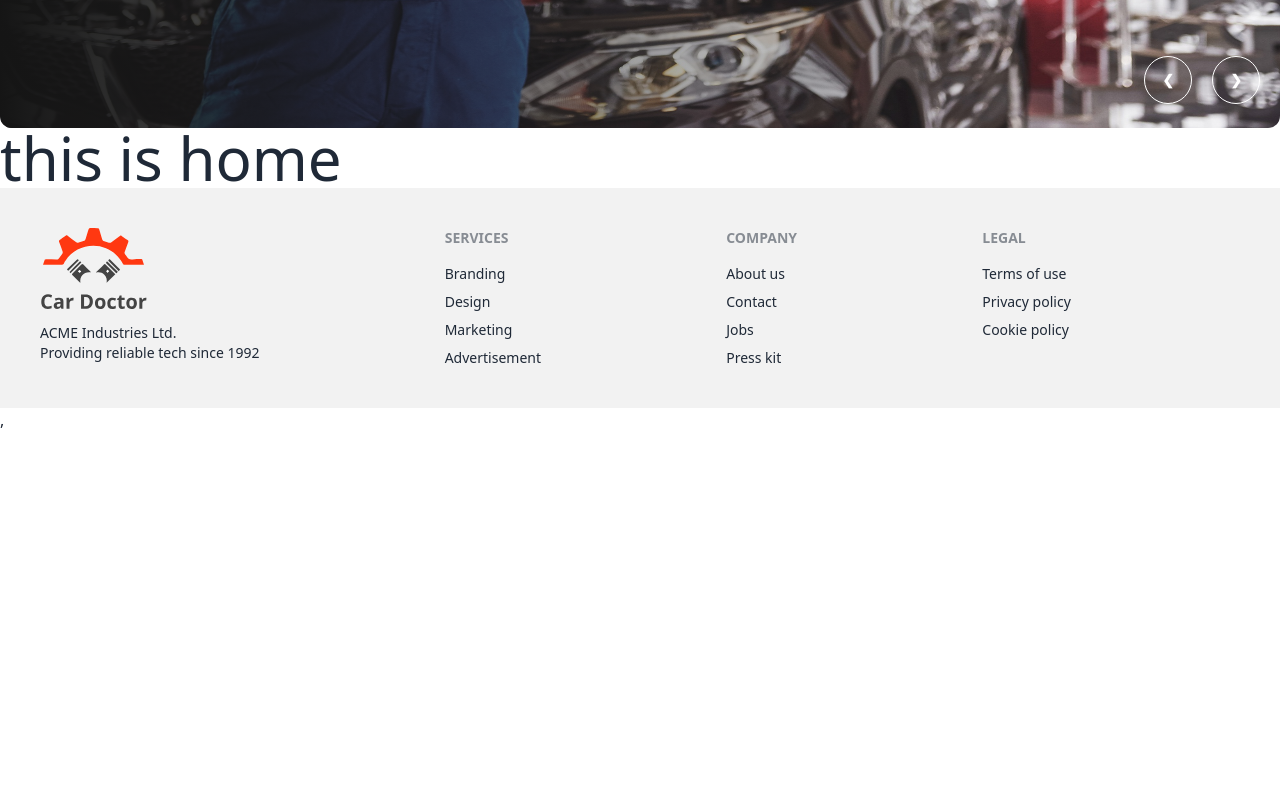
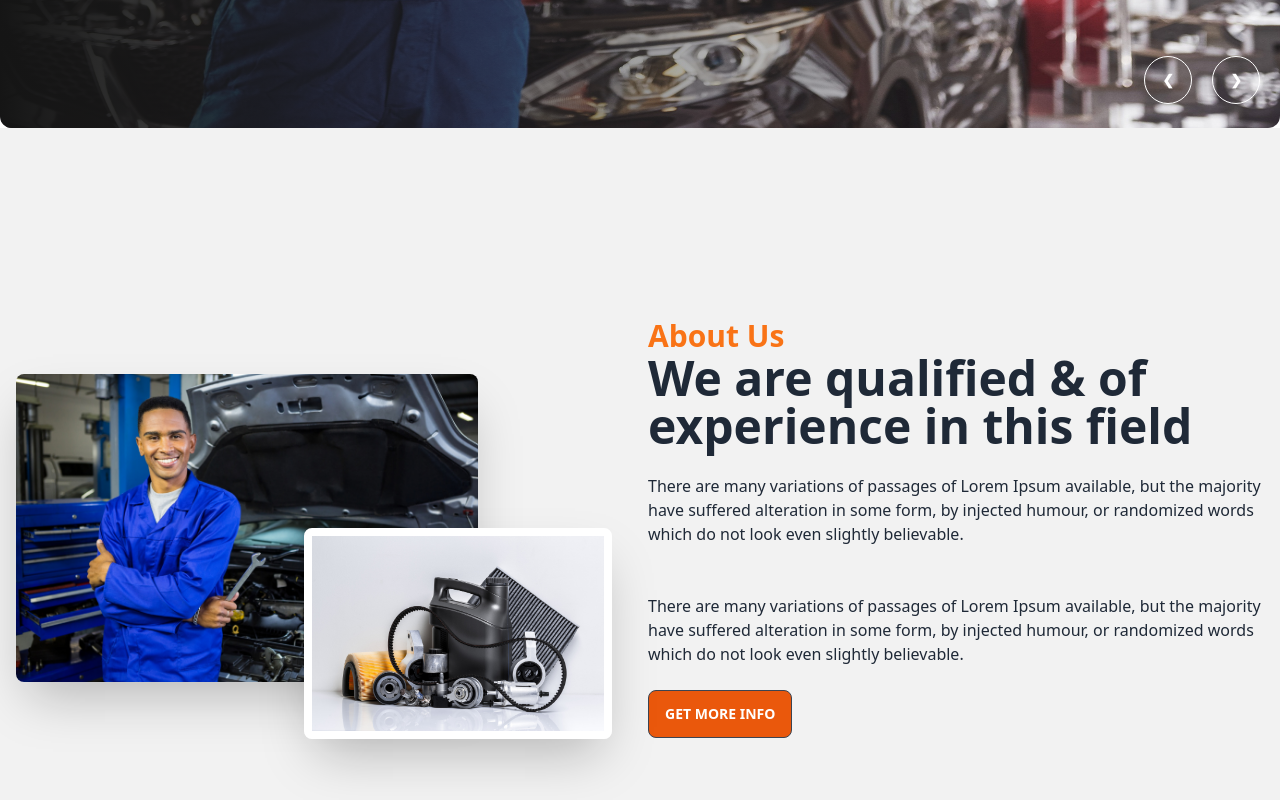
Before and after one commit to Sayeedifty1/car-doctor-client, a React (Vite) app: page / in a window 1280 px wide. Shown: the part 600-1400 px from the top of the page. Before the commit the page ends 1032 px from the top, so only its background shows below. Built offline with nearby package versions, Linux system fonts and the light colour scheme.

Commit message:
about section added

```diff
--- /dev/null
+++ b/src/pages/Home/About/About.jsx
@@ -0,0 +1,24 @@
+import person from '../../../assets/images/about_us/person.jpg'
+import parts from '../../../assets/images/about_us/parts.jpg'
+
+const About = () => {
+    return (
+        <div className="hero min-h-screen bg-base-200">
+            <div className="hero-content flex-col lg:flex-row">
+                <div className='lg:w-1/2 relative'>
+                    <img src={person} className="w-3/4 rounded-lg shadow-2xl" />
+                    <img src={parts} className="w-1/2 absolute right-5 top-1/2 rounded-lg border-8 border-white shadow-2xl" />
+                </div>
+                <div className='lg:w-1/2'>
+                    <h3 className='text-3xl text-orange-500 font-bold'>About Us</h3>
+                    <h1 className="text-5xl font-bold">We are qualified & of experience in this field</h1>
+                    <p className="py-6">There are many variations of passages of Lorem Ipsum available, but the majority have suffered alteration in some form, by injected humour, or randomized words which do not look even slightly believable. </p>
+                    <p className="py-6">There are many variations of passages of Lorem Ipsum available, but the majority have suffered alteration in some form, by injected humour, or randomized words which do not look even slightly believable. </p>
+                    <button className="btn bg-orange-600">Get More Info</button>
+                </div>
+            </div>
+        </div>
+    );
+};
+
+export default About;
--- a/src/pages/Home/Home/Home.jsx
+++ b/src/pages/Home/Home/Home.jsx
@@ -1,10 +1,11 @@
+import About from "../About/About";
 import Banner from "../Banner/Banner";
 
 const Home = () => {
     return (
         <div>
             <Banner></Banner>
-            <h1 className="text-6xl">this is home</h1>
+            <About></About>
         </div>
     );
 };
```
